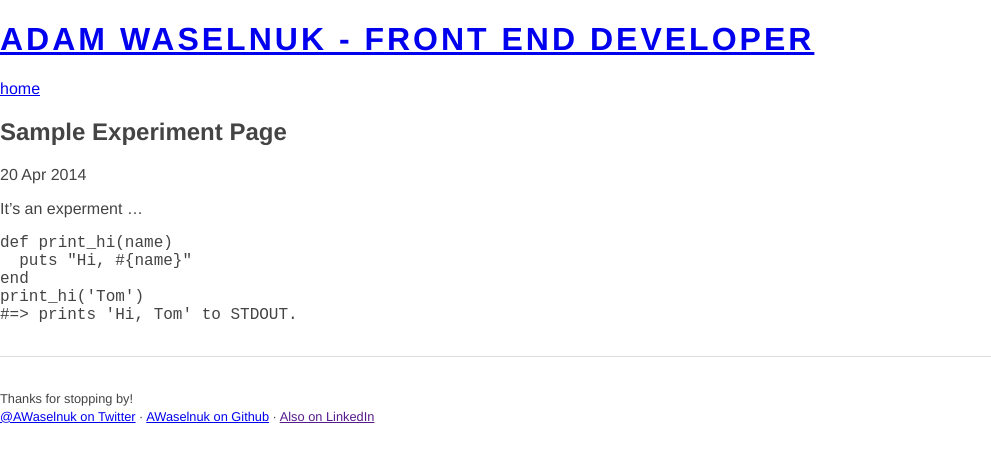
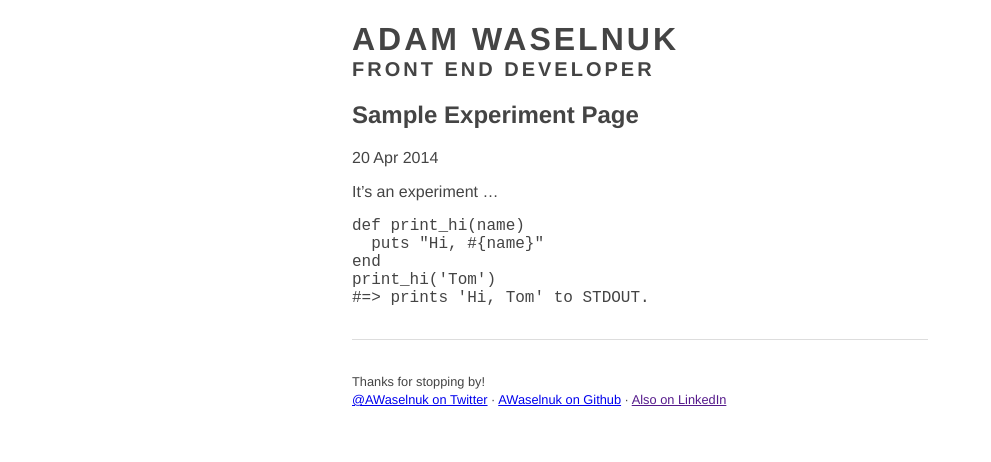
Before and after one commit to AWaselnuk/AWaselnuk.github.io, a Jekyll site: the page built from _experiments/some-experiment.markdown, in a window 1280 px wide. Shown: the top 462 px of the page, without its empty margins (0-991 px from the left). Built offline with Jekyll 4.4.1, drawn with Linux system fonts in a browser that asks for light colours; Markdown is read by kramdown in place of the engine named in the settings.

Commit message:
Styling post layout.

```diff
--- a/_experiments/2014-04-20-some-experiment.markdown
+++ b/_experiments/some-experiment.markdown
@@ -4,7 +4,7 @@ title:  "Sample Experiment Page"
 date:   2014-04-20 09:11:03
 ---
 
-It's an experment ...
+It's an experiment ...
 
 {% highlight ruby %}
 def print_hi(name)
--- a/_includes/head.html
+++ b/_includes/head.html
@@ -7,5 +7,6 @@
   <title>{{ page.title }}</title>
   <!-- Custom CSS -->
   <link rel="stylesheet" href="/css/main.css">
+  <script src="/js/main.js"></script>
   {% include typekit.html %}
 </head>
--- /dev/null
+++ b/_js/main.js
@@ -0,0 +1,3 @@
+// EC6
+
+// TODO: .random-color thingy
--- a/_layouts/default.html
+++ b/_layouts/default.html
@@ -2,20 +2,20 @@
 <html>
   {% include head.html %}
 
-  <body>
+  <body class="layout-default">
 
+    <div class="container">
       <div class="header">
-      <h1 class="title"><a href="/">{{ site.name }}</a></h1>
-      <a class="extra" href="/">home</a>
+        <h1 class="title"><a class="random-color" href="/">Adam Waselnuk</a></h1>
+        <div class="subtitle random-color">Front End Developer</div>
       </div>
-
-    <nav></nav>
 
       <main>
         {{ content }}
       </main>
 
       {% include footer.html %}
+    </div>
 
     <!-- Scripts -->
     <script src="/js/main.js"></script>
--- a/_scss/_grid.scss
+++ b/_scss/_grid.scss
@@ -1,5 +1,10 @@
 // LAYOUT AND GRID
 $gutter: $lHeight / 2;
+
+.container {
+  margin: 0 auto;
+  max-width: 36rem;
+}
 
 .row{
   margin-left: -$gutter;
--- a/_scss/_homepage.scss
+++ b/_scss/_homepage.scss
@@ -37,7 +37,6 @@
   .title{
     font-size: $fs-2;
     line-height: 1;
-    margin-bottom: 0;
   }
   .intro{
     margin-top: $lHeight * 2;
--- a/css/main.css
+++ b/css/main.css
@@ -358,6 +358,10 @@ table {
 .clearfix {
   display: inline-block; }
 
+.container {
+  margin: 0 auto;
+  max-width: 36rem; }
+
 .row {
   margin-left: -16px;
   margin-right: -16px; }
@@ -442,7 +446,11 @@ hr {
    ========================================================================== */
 .title {
   letter-spacing: 3px;
-  text-transform: uppercase; }
+  text-transform: uppercase;
+  margin-bottom: 0; }
+  .title a {
+    text-decoration: none;
+    color: #444; }
 
 .subtitle {
   letter-spacing: 3px;
@@ -531,8 +539,7 @@ img {
     margin-top: 0; } }
 .layout-home .title {
   font-size: 48px;
-  line-height: 1;
-  margin-bottom: 0; }
+  line-height: 1; }
 .layout-home .intro {
   margin-top: 64px; }
 .layout-home .read-all {
@@ -544,3 +551,6 @@ img {
     color: #fff;
     font-size: 12px;
     text-decoration: none; }
+
+.layout-default .title a {
+  color: #444; }
```
Also changed, not shown: _layouts/post.html (+9 -5 lines), _scss/_posts.scss (+8 -0 lines), _scss/_type.scss (+6 -1 lines), _projects/some-project.markdown (renamed from _projects/2014-04-20-some-project.markdown). Lines whose indentation alone changed are shown as unchanged.
